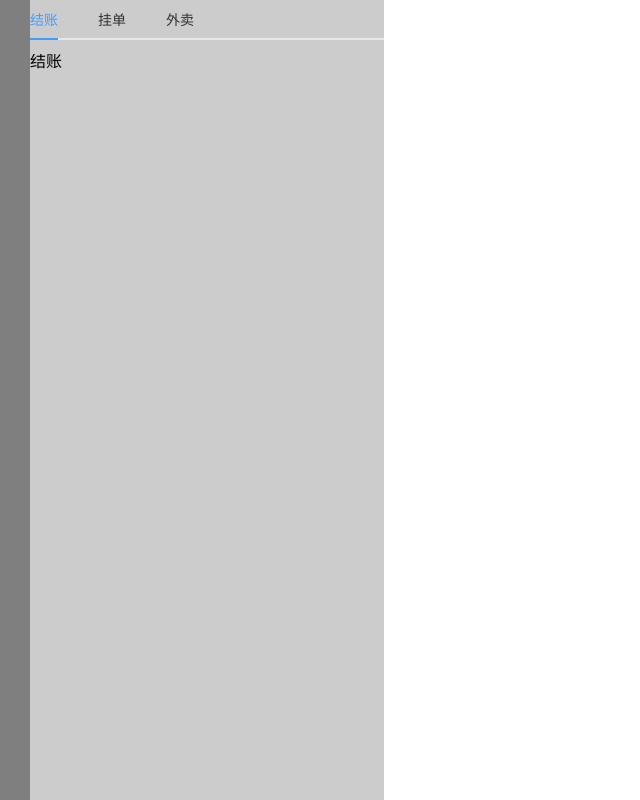
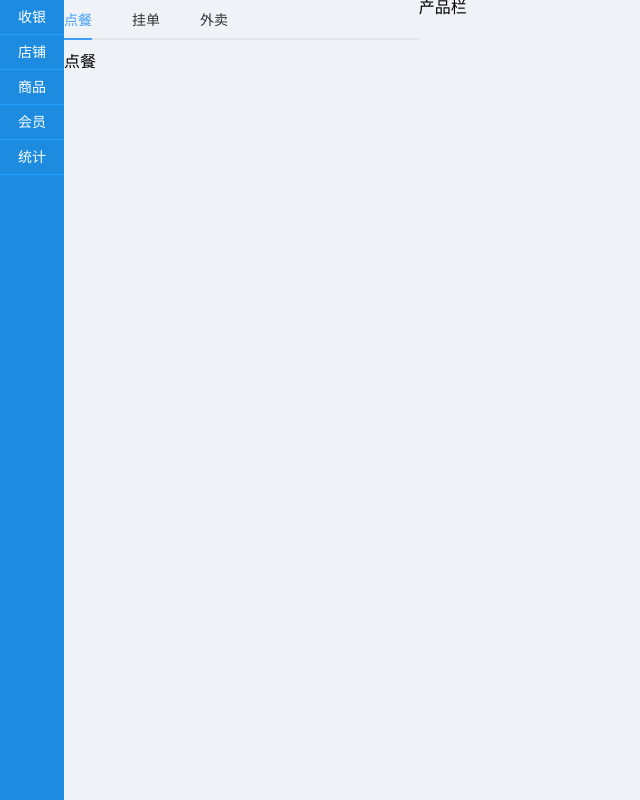
Before and after one commit to monkeykg/vuePos, a Vue app in the folder vue-pos/: page / in a window 1280 px wide. Shown: the whole page, without its empty margins (0-640 px from the left). Built offline with nearby package versions, Linux system fonts and the light colour scheme; a small style sheet from the web is missing.

Commit message:
左侧的图标和tabs

```diff
--- a/vue-pos/index.html
+++ b/vue-pos/index.html
@@ -5,7 +5,7 @@
     <meta name="viewport" content="width=device-width,initial-scale=1.0">
     <!-- css重置 -->
     <link rel="stylesheet" href="static/reset.css">
-    <link rel="stylesheet" href="//at.alicdn.com/t/font_606442_p0y1brbidmibe29.css">
+    <link rel="stylesheet" href="//at.alicdn.com/t/font_606442_5bin9aklgbsxlxr.css">
     <title>vue-pos</title>
   </head>
   <body>
--- a/vue-pos/src/App.vue
+++ b/vue-pos/src/App.vue
@@ -1,12 +1,17 @@
 <template>
   <div id="app">
-    <leftNav></leftNav>
-    <!-- <router-view/> -->
+    <!-- 左侧导航 -->
+     <leftNav></leftNav>
+     <!-- 操作区域 -->
+     <div class="main">
+       <router-view></router-view>
+     </div>
+
   </div>
 </template>
 
 <script>
-import leftNav from '@/components/leftNav/leftNav'
+import leftNav from '@/components/common/leftNav.vue'
 export default {
   name: 'App',
   components:{
@@ -17,7 +22,14 @@ export default {
 
 <style>
 #app{
-  width: 100%;
+   font-family: 'Microsoft YaHei','Avenir', Helvetica, Arial, sans-serif;
   height:100%;
 }
+.main{
+  float:left;
+  width:95%;
+  background-color: #EFF2F7;
+  height:100%;
+  overflow: auto;
+}
 </style>
--- /dev/null
+++ b/vue-pos/src/components/common/leftNav.vue
@@ -0,0 +1,30 @@
+<template>
+  <div class="leftNav">
+      <ul>
+          <li> <i class="iconfont icon-home"></i> <div>收银</div></li>
+          <li> <i class="iconfont icon-home"></i> <div> 店铺</div></li>
+          <li> <i class="iconfont icon-home"></i> <div>商品</div></li>
+          <li> <i class="iconfont icon-home"></i> <div> 会员</div></li>
+          <li> <i class="iconfont icon-home"></i> <div>统计</div></li>
+      </ul>
+  </div>
+</template>
+<script>
+export default {
+  name:'leftNav'
+}
+</script>
+<style lang="stylus">
+    .leftNav
+        color:#fff
+        font-size 10px
+        height 100%
+        background #1d8ce0
+        float left
+        width 5%
+        li
+            text-align center
+            padding 10px
+            border-bottom 1px solid #20a0ff
+            font-size 14px
+</style>
--- a/vue-pos/src/components/leftNav/leftNav.vue
+++ /dev/null
@@ -1,50 +0,0 @@
-<template>
-  <div class="leftNav">
-      <div class="icon">
-          <ul>
-              <li> <i class="icon-gouwuche iconfont"></i></li>
-              <li> <i class="icon-gouwuche iconfont"></i></li>
-              <li> <i class="icon-gouwuche iconfont"></i></li>
-              <li> <i class="icon-gouwuche iconfont"></i></li>
-              <li> <i class="icon-gouwuche iconfont"></i></li>
-          </ul>
-      </div>
-      <div class='navwrapper'>
-          <el-tabs v-model="activeName">
-              <el-tab-pane label='结账' name='first'>结账</el-tab-pane>
-              <el-tab-pane label='挂单' name='second'>挂单</el-tab-pane>
-              <el-tab-pane label='外卖' name='third'>外卖</el-tab-pane>
-          </el-tabs>
-      </div>
-  </div>
-</template>
-<script>
-export default {
-  name:'leftNav',
-data(){
-    return{
-    activeName:'first'
-    }
-}
-}
-</script>
-<style lang="stylus">
-.leftNav
-    width 30%
-    height 100%
-    display flex
-    .icon
-        flex 0 0 30px
-        width 30px
-        background rgba(0,0,0,0.5)
-        &>ul>li
-            height 30px
-            line-height 30px
-            font-size 20px
-            text-align  center
-            color rgb(12,27,144)
-    .navwrapper
-        flex 1
-        height 100%
-        background rgba(0,0,0,0.2)
-</style>
--- /dev/null
+++ b/vue-pos/src/components/page/pos.vue
@@ -0,0 +1,32 @@
+<template>
+  <div class='pos'>
+      <div>
+          <el-row>
+              <el-col :span='7' id="order-list" ref="orderList">
+                  <el-tabs>
+                      <el-tab-pane label='点餐'>点餐</el-tab-pane>
+                      <el-tab-pane label='挂单'>挂单</el-tab-pane>
+                      <el-tab-pane label='外卖'>外卖</el-tab-pane>
+                  </el-tabs>
+              </el-col>
+              <!-- <el-col :span='7' ref="orderlist">订单蓝</el-col> -->
+              <el-col :span='17'>产品栏</el-col>
+          </el-row>
+      </div>
+  </div>
+</template>
+<script>
+export default {
+  name:'pos',
+  mounted:function(){
+        let orderHeight=document.body.clientHeight;
+      document.getElementById("order-list").style.height=orderHeight+'px'
+
+    }
+}
+</script>
+<style>
+    .pos{
+        height: 100%;
+    }
+</style>
--- a/vue-pos/src/router/index.js
+++ b/vue-pos/src/router/index.js
@@ -1,15 +1,15 @@
 import Vue from 'vue'
 import Router from 'vue-router'
 // import add from '@/components/add.vue'
-
+import pos from '@/components/page/pos.vue'
 Vue.use(Router)
 
 export default new Router({
-  // routes: [
-  //   {
-  //     path: '/',
-  //     name: 'add',
-  //     component: add
-  //   }
-  // ]
+  routes: [
+    {
+      path: '/',
+      name: 'pos',
+      component: pos
+    }
+  ]
 })
--- a/vue-pos/static/reset.css
+++ b/vue-pos/static/reset.css
@@ -81,7 +81,6 @@ li {
 }
 
 html, body {
-    width: 100%;
     height: 100%;
     font-family: Arial, Helvetica, sans-serif
 }
```
